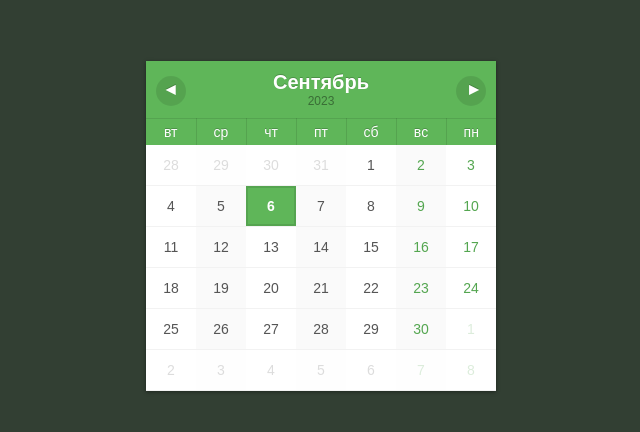
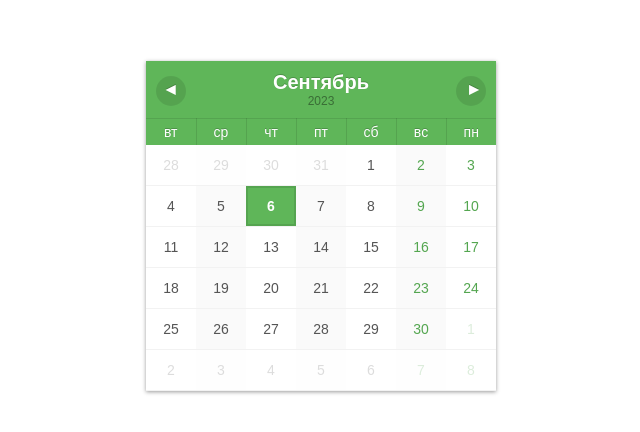
Before and after one commit to Mayskaya/notion, a plain HTML site: page calendar.html in a window 1280 px wide. Shown: the part 182-614 px from the top of the page, without its empty margins (319-959 px from the left). Drawn offline with Linux system fonts and the light colour scheme.

Commit message:
change bg

```diff
--- a/calendar.html
+++ b/calendar.html
@@ -7,7 +7,6 @@
     <style>
         body {
             font-family: 'Arial', sans-serif;
-            background-color: #323f33;
             height: 100vh;
         }
 
```
